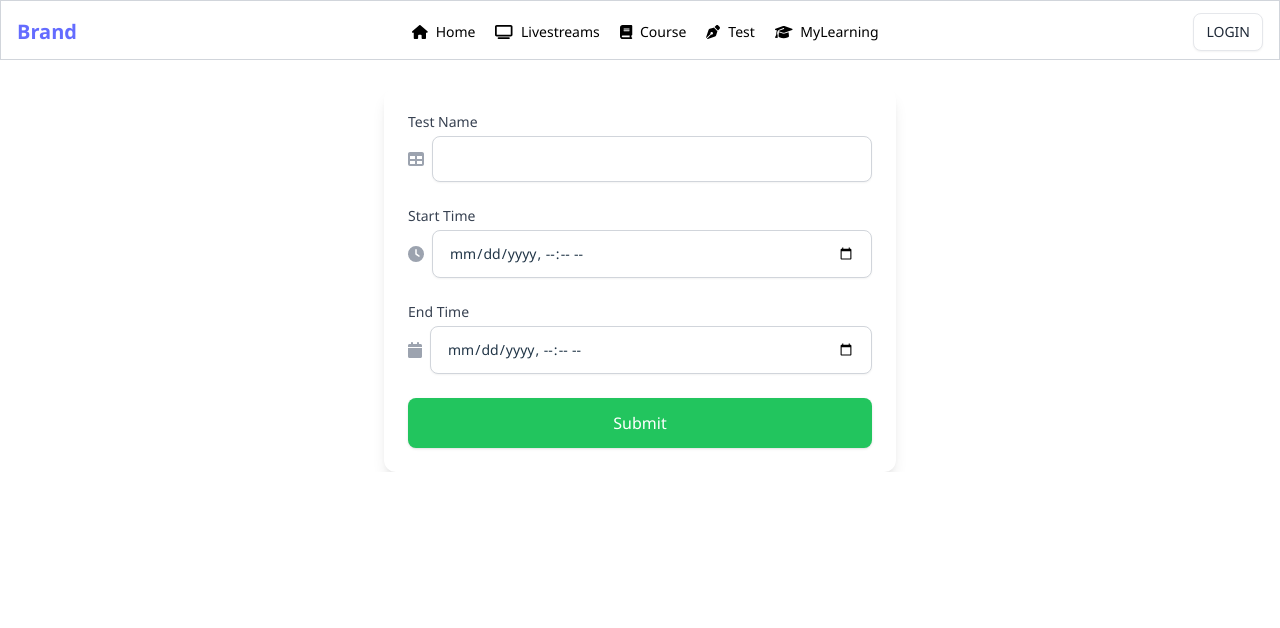
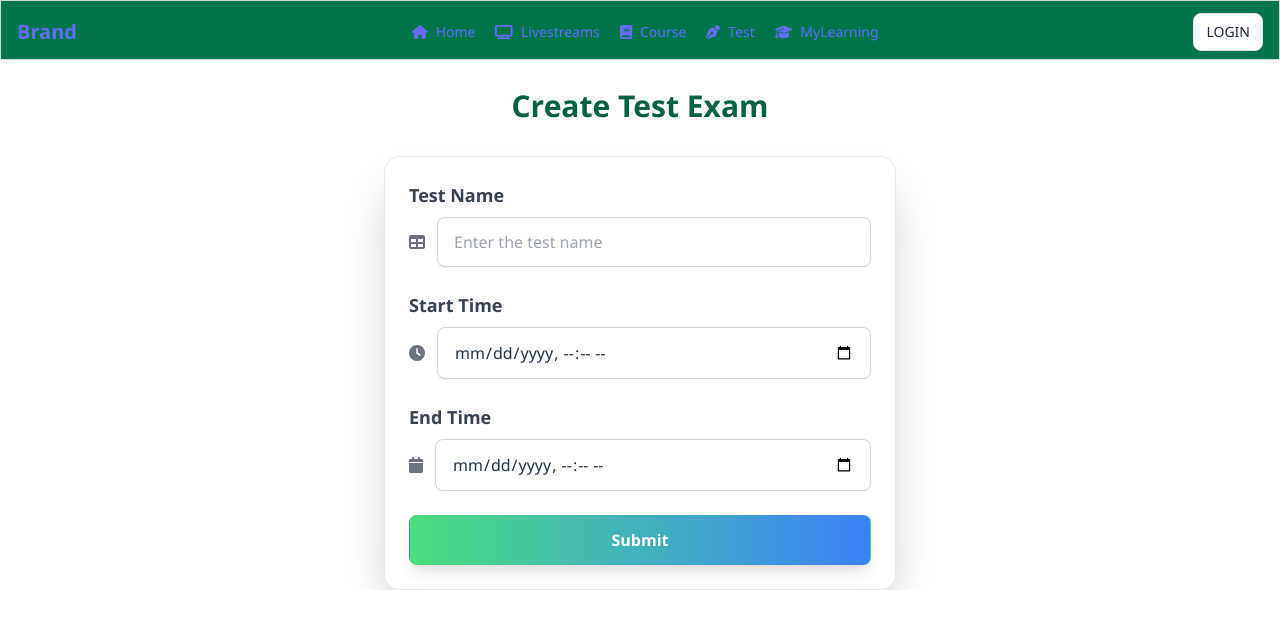
Before and after one commit to lechieulong/TutorMe_UI_v1, a React (Vite) app: page /create-test in a window 1280 px wide. Shown: the top 628 px of the page. Built offline with nearby package versions, Linux system fonts and the light colour scheme.

Commit message:
update style

```diff
--- a/src/components/Test/Part/Writing.jsx
+++ b/src/components/Test/Part/Writing.jsx
@@ -28,7 +28,7 @@ const Writing = ({ partData, currentSkillKey, handleAnswerChange }) => {
   return (
     <div
       style={{
-        height: "calc(100vh - 100px)",
+        height: "calc(100vh - 180px)",
       }}
       className="flex flex-col"
     >
--- a/src/components/common/Header.jsx
+++ b/src/components/common/Header.jsx
@@ -78,7 +78,7 @@ const Header = () => {
 
   return (
     <>
-      <header className="top-0 left-0 right-0 w-full bg-white text-sm pt-3 z-50 border border-gray-300">
+      <header className="top-0 left-0 right-0 bg-accentGreen text-white w-full bg text-sm pt-3 z-50 border border-gray-300">
         <nav className="mx-auto pb-2 px-4 flex flex-wrap basis-full items-center justify-between">
           <a
             className="sm:order-1 flex-none text-xl font-semibold focus:outline-none focus:opacity-80"
@@ -136,7 +136,7 @@ const Header = () => {
           >
             <div className="flex flex-col gap-5 mt-5 sm:flex-row sm:items-center sm:mt-0 sm:ps-5">
               <a
-                className="font-medium text-black focus:outline-none"
+                className="font-medium text-whitefocus:outline-none"
                 href="/"
                 aria-current="page"
               >
@@ -146,7 +146,7 @@ const Header = () => {
                 Home
               </a>
               <a
-                className="font-medium text-black focus:outline-none"
+                className="font-medium text-whitefocus:outline-none"
                 href={`/live-stream${
                   user === null || user.role === "USER"
                     ? ""
@@ -159,7 +159,7 @@ const Header = () => {
                 Livestreams
               </a>
               <Link
-                className="font-medium text-black focus:outline-none"
+                className="font-medium text-whitefocus:outline-none"
                 to="/courseList"
               >
                 <span className="mr-2">
@@ -169,7 +169,7 @@ const Header = () => {
               </Link>
 
               <Link
-                className="font-medium text-black focus:outline-none"
+                className="font-medium text-whitefocus:outline-none"
                 to="/listTest"
               >
                 <span className="mr-2">
@@ -179,7 +179,7 @@ const Header = () => {
               </Link>
 
               <Link
-                className="font-medium text-black focus:outline-none"
+                className="font-medium text-whitefocus:outline-none"
                 to="/mylearning"
               >
                 <span className="mr-2">
--- a/src/pages/ExamTest/AnswerForm.jsx
+++ b/src/pages/ExamTest/AnswerForm.jsx
@@ -16,8 +16,7 @@ const AnswerForm = ({
     control,
   });
 
-  const isListening =
-    skill === "Listening" && (sectionType === 6 || sectionType === 8);
+  const isListening = skill === "Listening" && sectionType === 8;
   const isReading =
     skill === "Reading" &&
     (sectionType === 1 || sectionType === 2 || sectionType === 3);
--- a/src/pages/ExamTest/TestForm.jsx
+++ b/src/pages/ExamTest/TestForm.jsx
@@ -82,24 +82,34 @@ const TestForm = ({ sectionCourseId, skills, classId }) => {
           <CreateTest skills={categories} testId={testInfo.id} />
         )
       ) : (
+        <div className="">
+          <h3 className="text-center mt-7 text-3xl font-bold text-mainColor ">
+            Create Test Exam
+          </h3>
           <form
             onSubmit={handleSubmit(onSubmit)}
-          className="space-y-6 p-6 mt-7 max-w-lg mx-auto bg-white shadow-lg rounded-xl"
+            className="space-y-6 mt-8 max-w-lg mx-auto p-6  shadow-2xl rounded-2xl border border-gray-200"
           >
             {/* Test Name */}
             <div className="relative">
-            <label className="block text-sm font-medium text-gray-700">
+              <label className="block text-lg font-semibold text-gray-700">
                 Test Name
               </label>
-            <div className="flex items-center mt-1">
-              <FontAwesomeIcon icon={faTable} className="text-gray-400 mr-2" />
+              <div className="flex items-center mt-2">
+                <FontAwesomeIcon
+                  icon={faTable}
+                  className="text-gray-500 mr-3"
+                />
                 <input
                   type="text"
-                {...register("testName", { required: "Test Name is required" })}
+                  {...register("testName", {
+                    required: "Test Name is required",
+                  })}
                   className={`w-full px-4 py-3 border ${
                     errors.testName ? "border-red-500" : "border-gray-300"
-                } rounded-lg shadow-sm focus:ring-indigo-500 focus:border-indigo-500 sm:text-sm`}
+                  } rounded-lg shadow-sm focus:ring-2 focus:ring-blue-500 sm:text-base`}
                   disabled={isSubmitted}
+                  placeholder="Enter the test name"
                 />
               </div>
               {errors.testName && (
@@ -112,19 +122,18 @@ const TestForm = ({ sectionCourseId, skills, classId }) => {
             {/* Class */}
             {classId && (
               <div className="relative">
-              <label className="block text-sm font-medium text-gray-700">
+                <label className="block text-lg font-semibold text-gray-700">
                   Class
                 </label>
-              <div className="flex items-center mt-1 w-full">
+                <div className="flex items-center mt-2">
                   <FontAwesomeIcon
                     icon={faChalkboard}
-                  className="text-gray-400 mr-2"
+                    className="text-gray-500 mr-3"
                   />
-                <div className="flex-1">
                   <select
                     multiple
                     {...register("class", { required: "Class is required" })}
-                    className="relative py-3 ps-4 pe-9 w-full cursor-pointer border border-gray-200 rounded-lg text-start text-sm focus:outline-none focus:ring-2 focus:ring-blue-500"
+                    className="relative py-3 px-4 w-full cursor-pointer border border-gray-300 rounded-lg text-start text-base shadow-sm focus:outline-none focus:ring-2 focus:ring-blue-500"
                     disabled={isSubmitted}
                   >
                     <option value="e6a750a4-1217-4a3e-8e91-1702ed3ef13d">
@@ -138,7 +147,6 @@ const TestForm = ({ sectionCourseId, skills, classId }) => {
                     </option>
                   </select>
                 </div>
-              </div>
                 {errors.class && (
                   <span className="text-red-500 text-sm">
                     {errors.class.message}
@@ -149,11 +157,14 @@ const TestForm = ({ sectionCourseId, skills, classId }) => {
 
             {/* Start Time */}
             <div className="relative">
-            <label className="block text-sm font-medium text-gray-700">
+              <label className="block text-lg font-semibold text-gray-700">
                 Start Time
               </label>
-            <div className="flex items-center mt-1">
-              <FontAwesomeIcon icon={faClock} className="text-gray-400 mr-2" />
+              <div className="flex items-center mt-2">
+                <FontAwesomeIcon
+                  icon={faClock}
+                  className="text-gray-500 mr-3"
+                />
                 <input
                   type="datetime-local"
                   {...register("startTime", {
@@ -162,13 +173,14 @@ const TestForm = ({ sectionCourseId, skills, classId }) => {
                       const selectedTime = new Date(value);
                       const now = new Date();
                       return (
-                      selectedTime >= now || "Start time cannot be in the past"
+                        selectedTime >= now ||
+                        "Start time cannot be in the past"
                       );
                     },
                   })}
                   className={`w-full px-4 py-3 border ${
                     errors.startTime ? "border-red-500" : "border-gray-300"
-                } rounded-lg shadow-sm focus:ring-indigo-500 focus:border-indigo-500 sm:text-sm`}
+                  } rounded-lg shadow-sm focus:ring-2 focus:ring-blue-500 sm:text-base`}
                   min={currentDateTime}
                   disabled={isSubmitted}
                 />
@@ -182,13 +194,13 @@ const TestForm = ({ sectionCourseId, skills, classId }) => {
 
             {/* End Time */}
             <div className="relative">
-            <label className="block text-sm font-medium text-gray-700">
+              <label className="block text-lg font-semibold text-gray-700">
                 End Time
               </label>
-            <div className="flex items-center mt-1">
+              <div className="flex items-center mt-2">
                 <FontAwesomeIcon
                   icon={faCalendar}
-                className="text-gray-400 mr-2"
+                  className="text-gray-500 mr-3"
                 />
                 <input
                   type="datetime-local"
@@ -205,7 +217,7 @@ const TestForm = ({ sectionCourseId, skills, classId }) => {
                   })}
                   className={`w-full px-4 py-3 border ${
                     errors.endTime ? "border-red-500" : "border-gray-300"
-                } rounded-lg shadow-sm focus:ring-indigo-500 focus:border-indigo-500 sm:text-sm`}
+                  } rounded-lg shadow-sm focus:ring-2 focus:ring-blue-500 sm:text-base`}
                   min={startTime || currentDateTime}
                   disabled={isSubmitted}
                 />
@@ -220,12 +232,13 @@ const TestForm = ({ sectionCourseId, skills, classId }) => {
             {/* Submit Button */}
             <button
               type="submit"
-            className="w-full bg-green-500 text-white py-3 px-4 rounded-lg shadow hover:bg-green-600 focus:ring-2 focus:ring-green-500"
+              className="w-full bg-gradient-to-r from-green-400 to-blue-500 text-white py-3 px-6 rounded-lg shadow-lg font-semibold hover:from-green-500 hover:to-blue-600 transition duration-300 ease-in-out transform hover:scale-105"
               disabled={isSubmitted}
             >
               Submit
             </button>
           </form>
+        </div>
       )}
     </MainLayout>
   );
--- a/src/pages/TestExam/MultipleChoiceAnswers.jsx
+++ b/src/pages/TestExam/MultipleChoiceAnswers.jsx
@@ -10,7 +10,7 @@ const MultipleChoiceAnswers = ({
 }) => (
   <div className="flex flex-col gap-2">
     {question.answers.map((answer, index) => (
-      <div className="flex gap-2 justify-start items-center" key={answer.id}>
+      <div className="flex gap-2 justify-start " key={answer.id}>
         <p className="font-semibold">{renderLetter(index + 1)}</p>
         <label className="flex items-center space-x-2">
           <input
--- a/src/pages/TestExam/SkillPart.jsx
+++ b/src/pages/TestExam/SkillPart.jsx
@@ -64,8 +64,8 @@ const SkillPart = () => {
   return (
     <MainLayout>
       {test ? (
-        <>
-          <div className="bg-white mt-10 border rounded-xl h-56 shadow-sm sm:flex dark:bg-neutral-900 dark:border-neutral-700 dark:shadow-neutral-700/70">
+        <div className="py-10 px-20">
+          <div className="bg-white  border rounded-xl h-56 shadow-sm sm:flex dark:bg-neutral-900 dark:border-neutral-700 dark:shadow-neutral-700/70">
             <div className="shrink-0 relative w-full rounded-t-xl overflow-hidden sm:rounded-s-xl sm:max-w-60 md:rounded-se-none md:max-w-xs">
               <img
                 className="absolute top-0 left-0 w-full h-full object-cover"
@@ -155,7 +155,7 @@ const SkillPart = () => {
               </div>
             </div>
           )}
-        </>
+        </div>
       ) : (
         <p>Loading...</p>
       )}
--- a/src/pages/TestExam/TestSetting.jsx
+++ b/src/pages/TestExam/TestSetting.jsx
@@ -84,8 +84,8 @@ const TestSetting = () => {
       {isTestStarted ? (
         <TestLayout />
       ) : (
-        <div className="flex mt-5 justify-center items-center ">
-          <div className="bg-white border shadow-lg rounded-lg p-6 w-full max-w-4xl">
+        <div className="flex mt-20 justify-center items-center  ">
+          <div className="bg-white border shadow-2xl  rounded-lg p-6 w-full max-w-4xl">
             <h2 className="text-2xl font-semibold text-center text-green-700 mb-4">
               Choose a mode
             </h2>
```
Also changed, not shown: src/components/Test/Header.jsx (+1 -1 lines), src/pages/Course/components/CourseTimeline.jsx (+0 -21 lines), src/pages/TestExam/AudioPlayer.jsx (+18 -6 lines). Lines whose indentation alone changed are shown as unchanged.
